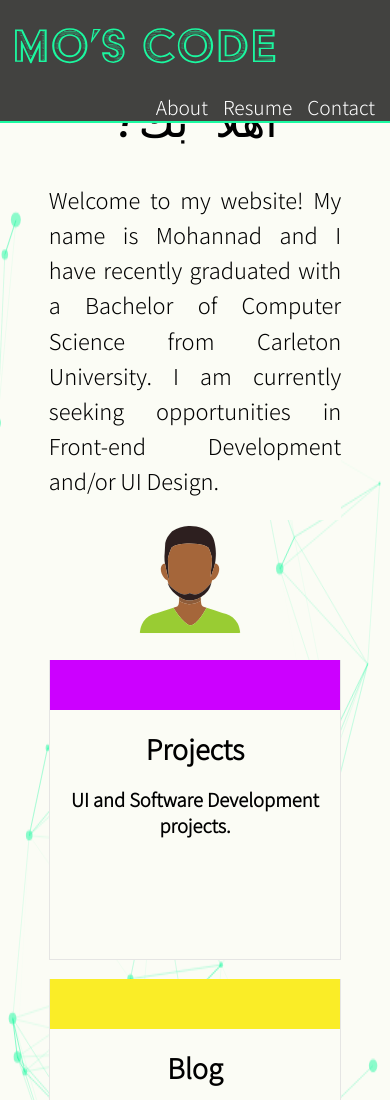
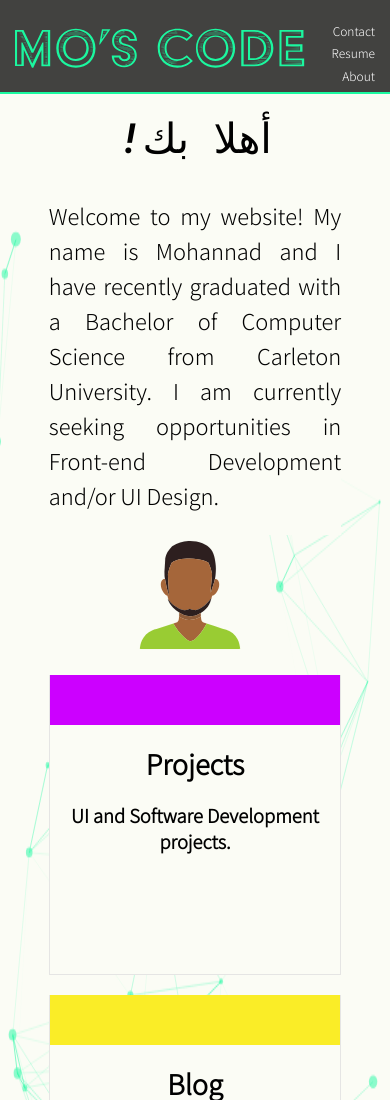
Before and after one commit to mohannadmashaye/mohannadmashaye.github.io, a plain HTML site: page index.html in a window 390 px wide. Shown: the top 1100 px of the page. Drawn offline with Linux system fonts and the light colour scheme.

Commit message:
Update style.css

```diff
--- a/css files/style.css
+++ b/css files/style.css
@@ -234,8 +234,8 @@ li>a:active{
 @media screen and (max-width: 640px) {
 
   #maintitle{
-    margin-top: 20%;
-    font-size: 280%;
+    margin-top: 25%;
+    font-size: 260%;
   }
 
   .box.one, .box.two{
@@ -253,10 +253,13 @@ li>a:active{
     margin: 0% 20% 0% 30%;
   }
   #image{
-    width: 90%;
-    height: 90%;
+    width: 100%;
+    height: 100%;
     padding-top: 4%;
 
   }
+  li{
+    font-size: 75%;
+  }
 
 }
```
